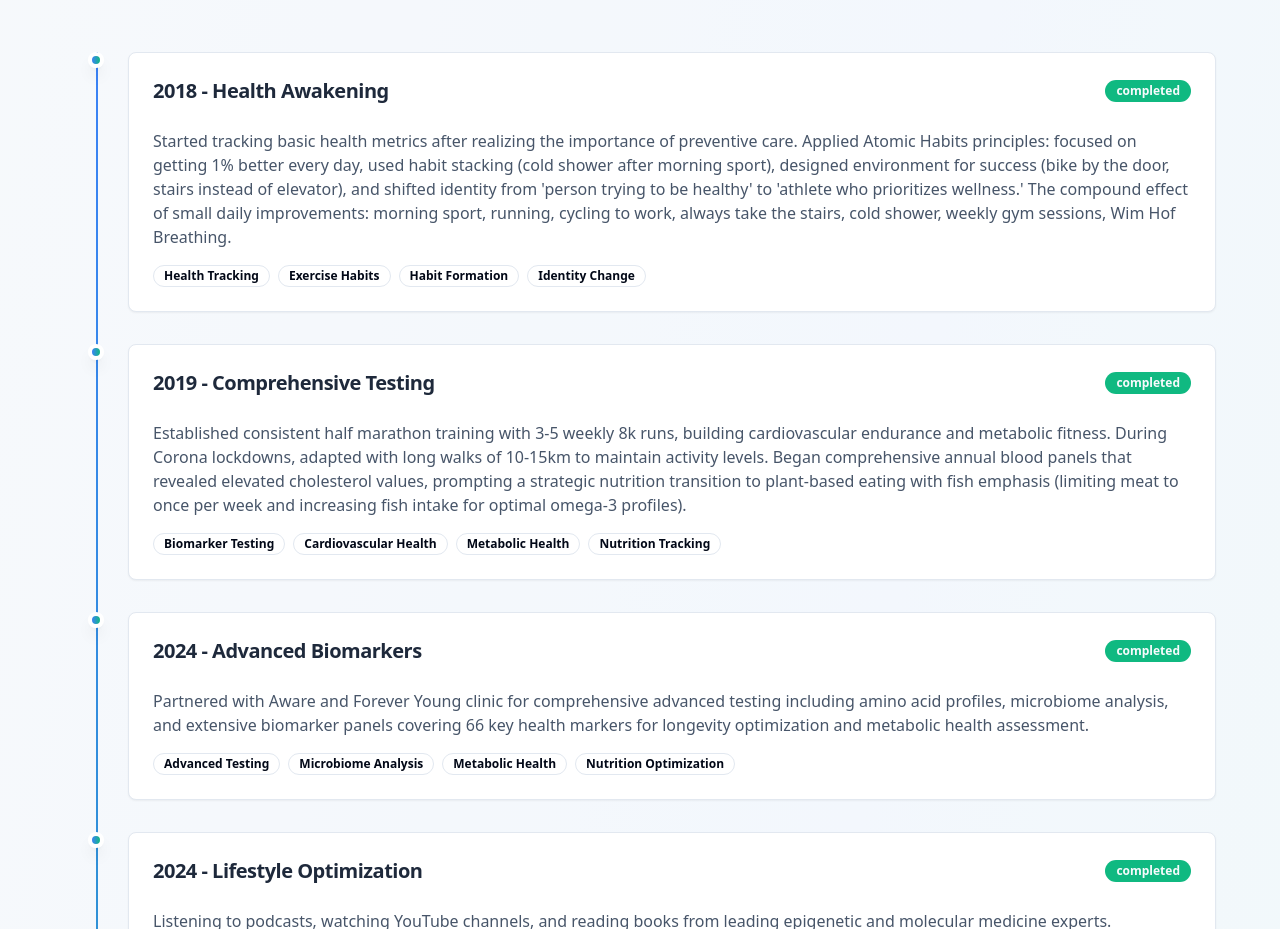
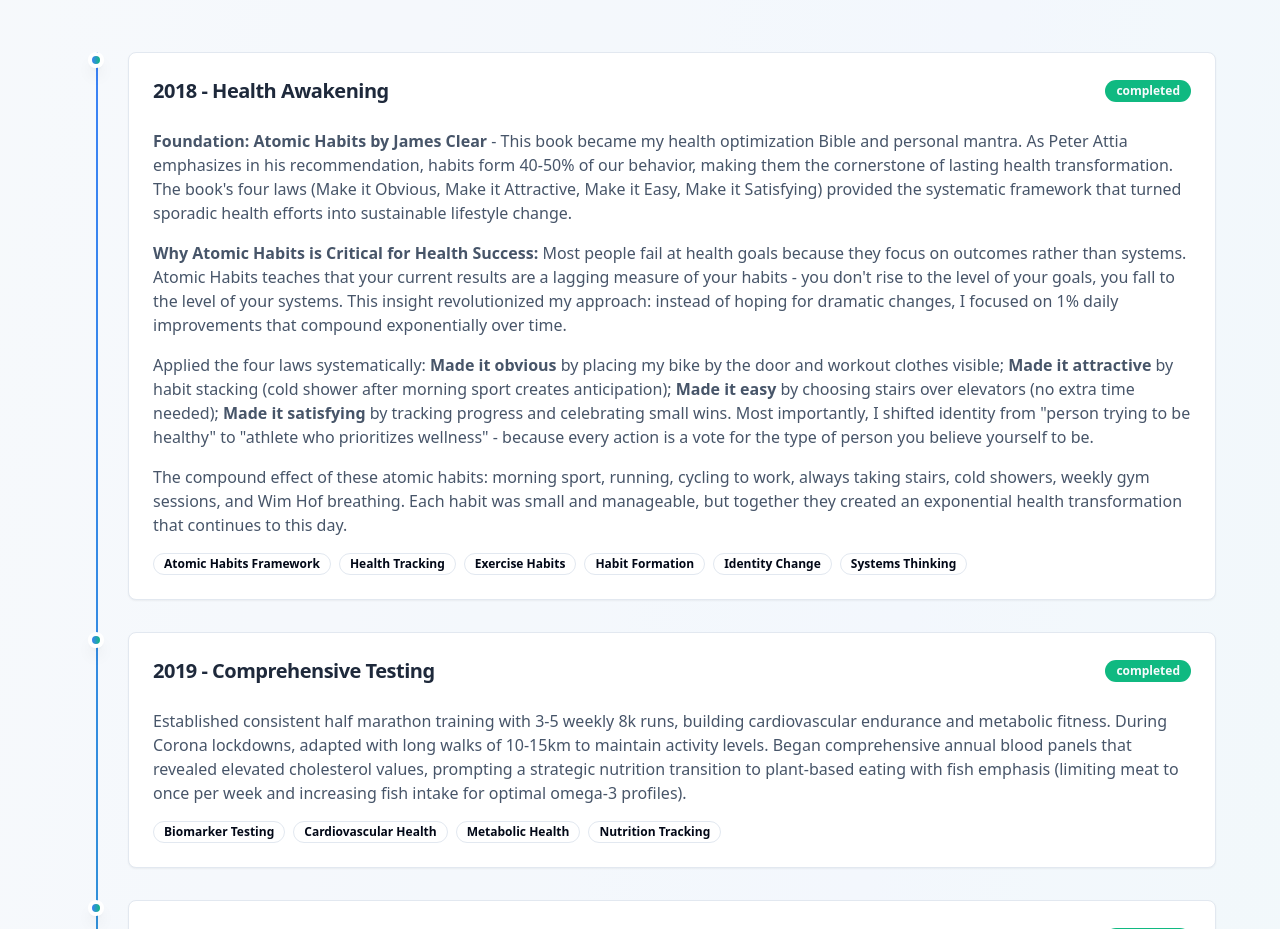
Before and after one commit to longevitycoach/healthspan-navigator-project, a React (Vite) app: page / in a window 1280 px wide. Shown: the part 1820-2749 px from the top of the page. Built offline with nearby package versions, Linux system fonts and the light colour scheme.

Commit message:
Add Atomic Habits to journey
Added Atomic Habits as the foundational book and mantra for the journey, referencing Peter Attia's recommendation. Also included a summary on the importance of establishing a healthy lifestyle for many people.
-edited `src/components/PersonalJourney.tsx

```diff
--- a/src/components/PersonalJourney.tsx
+++ b/src/components/PersonalJourney.tsx
@@ -10,9 +10,27 @@ const PersonalJourney = () => {
     {
       year: "2018",
       title: "Health Awakening",
-      description: "Started tracking basic health metrics after realizing the importance of preventive care. Applied Atomic Habits principles: focused on getting 1% better every day, used habit stacking (cold shower after morning sport), designed environment for success (bike by the door, stairs instead of elevator), and shifted identity from 'person trying to be healthy' to 'athlete who prioritizes wellness.' The compound effect of small daily improvements: morning sport, running, cycling to work, always take the stairs, cold shower, weekly gym sessions, Wim Hof Breathing.",
+      description: (
+        <>
+          <p className="mb-4">
+            <strong>Foundation: Atomic Habits by James Clear</strong> - This book became my health optimization Bible and personal mantra. As Peter Attia emphasizes in his recommendation, habits form 40-50% of our behavior, making them the cornerstone of lasting health transformation. The book's four laws (Make it Obvious, Make it Attractive, Make it Easy, Make it Satisfying) provided the systematic framework that turned sporadic health efforts into sustainable lifestyle change.
+          </p>
+
+          <p className="mb-4">
+            <strong>Why Atomic Habits is Critical for Health Success:</strong> Most people fail at health goals because they focus on outcomes rather than systems. Atomic Habits teaches that your current results are a lagging measure of your habits - you don't rise to the level of your goals, you fall to the level of your systems. This insight revolutionized my approach: instead of hoping for dramatic changes, I focused on 1% daily improvements that compound exponentially over time.
+          </p>
+
+          <p className="mb-4">
+            Applied the four laws systematically: <strong>Made it obvious</strong> by placing my bike by the door and workout clothes visible; <strong>Made it attractive</strong> by habit stacking (cold shower after morning sport creates anticipation); <strong>Made it easy</strong> by choosing stairs over elevators (no extra time needed); <strong>Made it satisfying</strong> by tracking progress and celebrating small wins. Most importantly, I shifted identity from "person trying to be healthy" to "athlete who prioritizes wellness" - because every action is a vote for the type of person you believe yourself to be.
+          </p>
+
+          <p>
+            The compound effect of these atomic habits: morning sport, running, cycling to work, always taking stairs, cold showers, weekly gym sessions, and Wim Hof breathing. Each habit was small and manageable, but together they created an exponential health transformation that continues to this day.
+          </p>
+        </>
+      ),
       status: "completed",
-      metrics: ["Health Tracking", "Exercise Habits", "Habit Formation", "Identity Change"]
+      metrics: ["Atomic Habits Framework", "Health Tracking", "Exercise Habits", "Habit Formation", "Identity Change", "Systems Thinking"]
     },
     {
       year: "2019",
```
